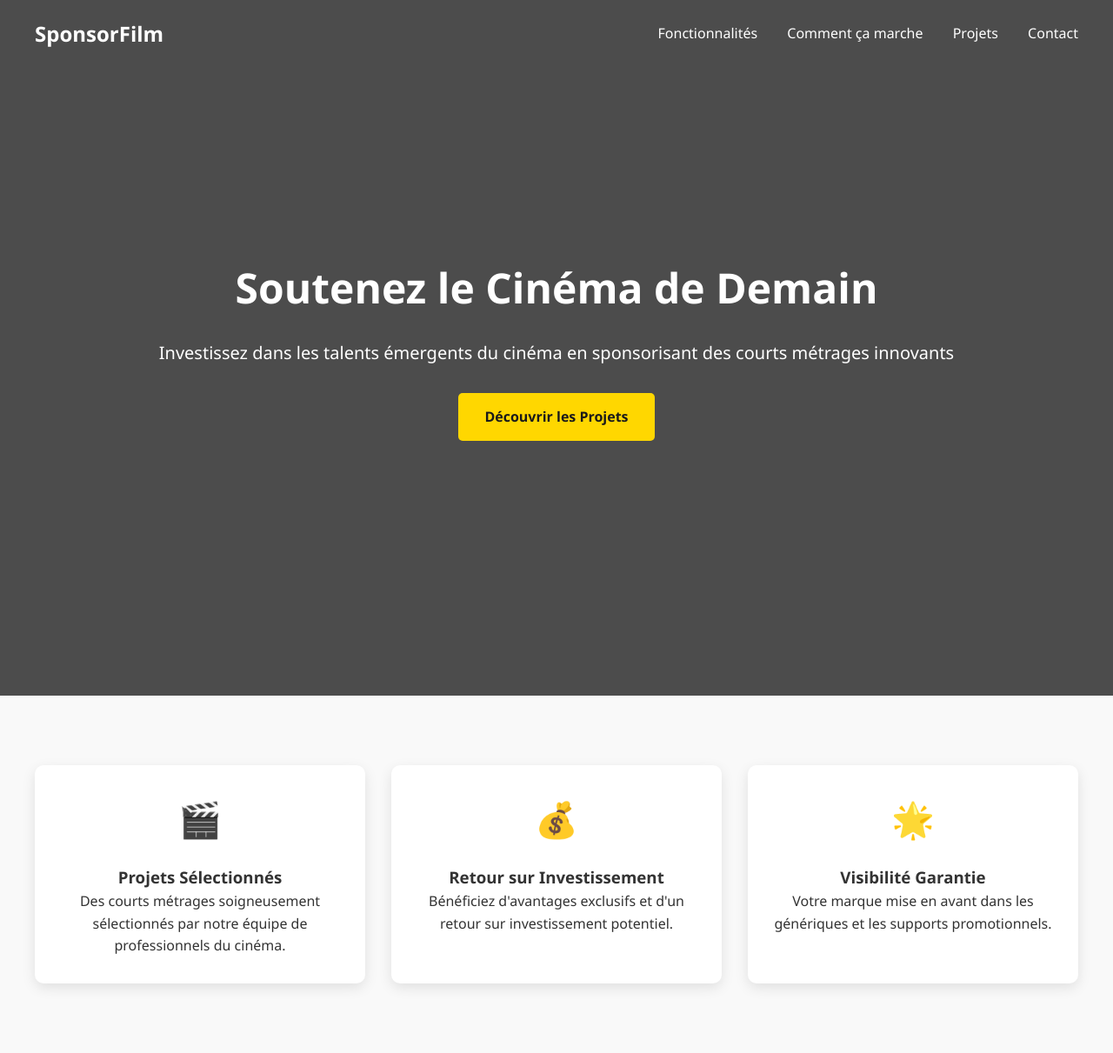
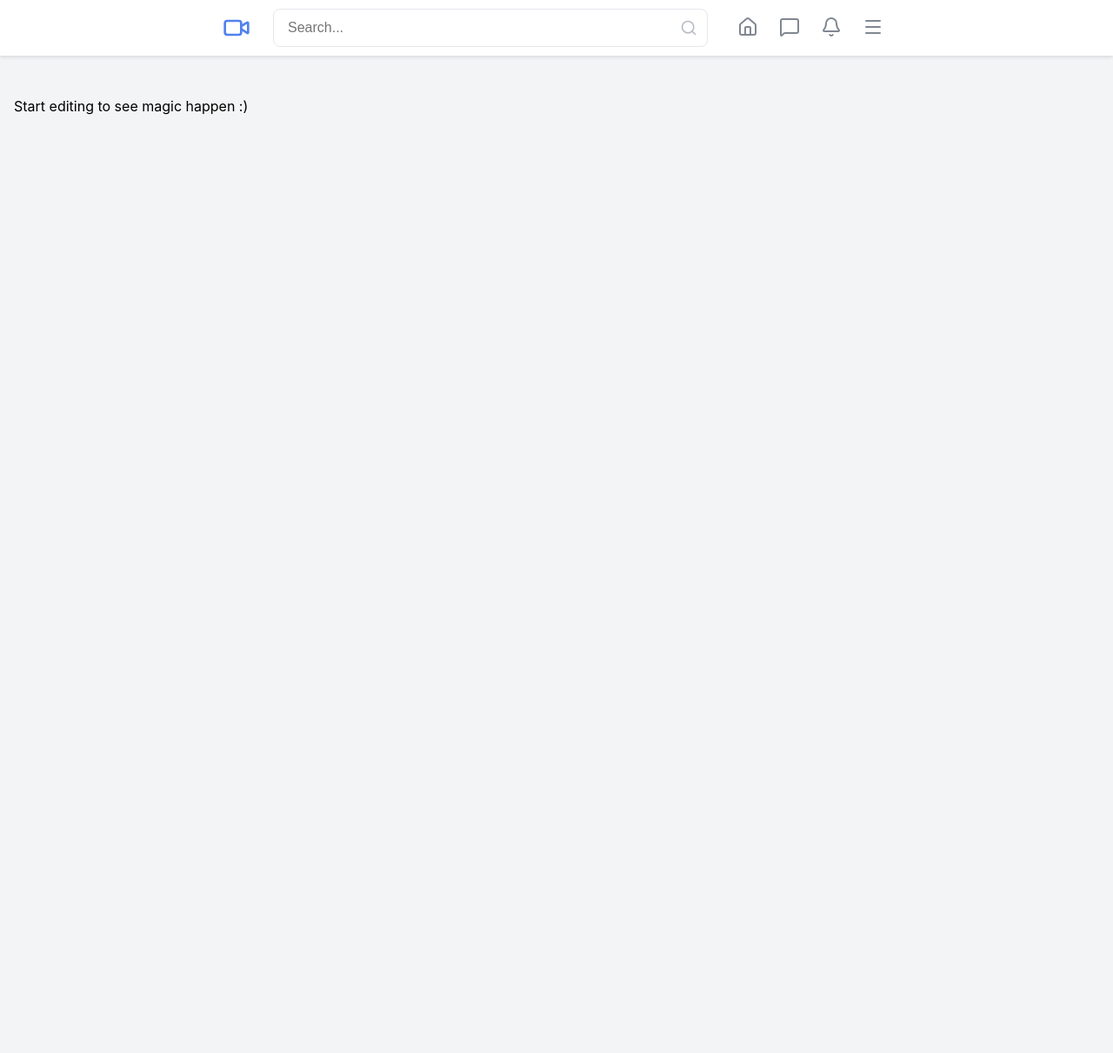
Before and after one commit to JXPROs/serveur, a plain HTML site: page index.html in a window 1280 px wide. Shown: the whole page at 87% size. After the commit the page ends 800 px from the top, so only its background shows below. Drawn offline with nearby package versions, Linux system fonts and the light colour scheme.

Commit message:
Update ui

```diff
--- a/index.html
+++ b/index.html
@@ -1,235 +1,54 @@
 <!DOCTYPE html>
-<html lang="fr">
+<html lang="en">
 <head>
-    <meta charset="UTF-8">
-    <meta name="viewport" content="width=device-width, initial-scale=1.0">
-    <title>SponsorFilm - Soutenez les Courts Métrages</title>
-    <style>
-        /* Reset et styles de base */
-        * {
-            margin: 0;
-            padding: 0;
-            box-sizing: border-box;
-        }
-
-        body {
-            font-family: 'Segoe UI', Arial, sans-serif;
-            line-height: 1.6;
-            color: #333;
-        }
-
-        /* Header et Navigation */
-        .header {
-            background: linear-gradient(rgba(0,0,0,0.7), rgba(0,0,0,0.7)), url('/api/placeholder/1920/1080');
-            background-size: cover;
-            background-position: center;
-            height: 100vh;
-            display: flex;
-            flex-direction: column;
-            align-items: center;
-            justify-content: center;
-            text-align: center;
-            padding: 0 20px;
-            color: white;
-        }
-
-        nav {
-            position: fixed;
-            top: 0;
-            width: 100%;
-            padding: 20px;
-            background-color: transparent;
-            transition: background-color 0.3s;
-            z-index: 1000;
-        }
-
-        nav.scrolled {
-            background-color: #1a1a1a;
-            box-shadow: 0 2px 10px rgba(0,0,0,0.1);
-        }
-
-        .nav-content {
-            max-width: 1200px;
-            margin: 0 auto;
-            display: flex;
-            justify-content: space-between;
-            align-items: center;
-        }
-
-        .logo {
-            font-size: 24px;
-            font-weight: bold;
-            color: white;
-            text-decoration: none;
-        }
-
-        .nav-links a {
-            color: white;
-            text-decoration: none;
-            margin-left: 30px;
-            transition: color 0.3s;
-        }
-
-        .nav-links a:hover {
-            color: #ffd700;
-        }
-
-        /* Hero Section */
-        .hero-content h1 {
-            font-size: 48px;
-            margin-bottom: 20px;
-            animation: fadeInUp 1s ease-out;
-        }
-
-        .hero-content p {
-            font-size: 20px;
-            margin-bottom: 30px;
-            animation: fadeInUp 1s ease-out 0.2s;
-            opacity: 0;
-            animation-fill-mode: forwards;
-        }
-
-        .cta-button {
-            display: inline-block;
-            padding: 15px 30px;
-            background-color: #ffd700;
-            color: #1a1a1a;
-            text-decoration: none;
-            border-radius: 5px;
-            font-weight: bold;
-            transition: transform 0.3s, background-color 0.3s;
-            animation: fadeInUp 1s ease-out 0.4s;
-            opacity: 0;
-            animation-fill-mode: forwards;
-        }
-
-        .cta-button:hover {
-            background-color: #ffed4a;
-            transform: translateY(-3px);
-        }
-
-        /* Features Section */
-        .features {
-            padding: 80px 20px;
-            background-color: #f9f9f9;
-        }
-
-        .features-container {
-            max-width: 1200px;
-            margin: 0 auto;
-            display: grid;
-            grid-template-columns: repeat(auto-fit, minmax(300px, 1fr));
-            gap: 30px;
-        }
-
-        .feature-card {
-            background: white;
-            padding: 30px;
-            border-radius: 10px;
-            box-shadow: 0 5px 15px rgba(0,0,0,0.1);
-            transition: transform 0.3s;
-            text-align: center;
-        }
-
-        .feature-card:hover {
-            transform: translateY(-10px);
-        }
-
-        .feature-icon {
-            font-size: 40px;
-            color: #ffd700;
-            margin-bottom: 20px;
-        }
-
-        /* Animations */
-        @keyframes fadeInUp {
-            from {
-                opacity: 0;
-                transform: translateY(20px);
-            }
-            to {
-                opacity: 1;
-                transform: translateY(0);
-            }
-        }
-
-        /* Responsive Design */
-        @media (max-width: 768px) {
-            .nav-links {
-                display: none;
-            }
-
-            .hero-content h1 {
-                font-size: 36px;
-            }
-
-            .hero-content p {
-                font-size: 18px;
-            }
-        }
-    </style>
+  <meta charset="UTF-8">
+  <meta name="viewport" content="width=device-width, initial-scale=1.0">
+  <title>Video App</title>
+  <link href="https://unpkg.com/lucide-icons/dist/umd/lucide.css" rel="stylesheet">
+  <link rel="stylesheet" href="style.css">
 </head>
 <body>
-    <nav>
-        <div class="nav-content">
-            <a href="#" class="logo">SponsorFilm</a>
-            <div class="nav-links">
-                <a href="#features">Fonctionnalités</a>
-                <a href="#how-it-works">Comment ça marche</a>
-                <a href="#projects">Projets</a>
-                <a href="#contact">Contact</a>
-            </div>
-        </div>
-    </nav>
+  <nav class="navbar">
+    <div class="navbar-container">
+      <div class="logo">
+        <i data-lucide="video" class="logo-icon"></i>
+      </div>
 
-    <header class="header">
-        <div class="hero-content">
-            <h1>Soutenez le Cinéma de Demain</h1>
-            <p>Investissez dans les talents émergents du cinéma en sponsorisant des courts métrages innovants</p>
-            <a href="#" class="cta-button">Découvrir les Projets</a>
-        </div>
-    </header>
+      <div class="search-container">
+        <input type="text" placeholder="Search..." class="search-input">
+        <i data-lucide="search" class="search-icon"></i>
+      </div>
 
-    <section class="features">
-        <div class="features-container">
-            <div class="feature-card">
-                <div class="feature-icon">🎬</div>
-                <h3>Projets Sélectionnés</h3>
-                <p>Des courts métrages soigneusement sélectionnés par notre équipe de professionnels du cinéma.</p>
-            </div>
-            <div class="feature-card">
-                <div class="feature-icon">💰</div>
-                <h3>Retour sur Investissement</h3>
-                <p>Bénéficiez d'avantages exclusifs et d'un retour sur investissement potentiel.</p>
-            </div>
-            <div class="feature-card">
-                <div class="feature-icon">🌟</div>
-                <h3>Visibilité Garantie</h3>
-                <p>Votre marque mise en avant dans les génériques et les supports promotionnels.</p>
-            </div>
-        </div>
-    </section>
+      <div class="nav-items">
+        <button class="nav-item"><i data-lucide="home"></i></button>
+        <button class="nav-item"><i data-lucide="message-square"></i></button>
+        <button class="nav-item"><i data-lucide="bell"></i></button>
+        <button class="nav-item"><i data-lucide="menu"></i></button>
+      </div>
 
-    <script>
-        // Navigation scroll effect
-        window.addEventListener('scroll', () => {
-            const nav = document.querySelector('nav');
-            if (window.scrollY > 50) {
-                nav.classList.add('scrolled');
-            } else {
-                nav.classList.remove('scrolled');
-            }
-        });
+      <button class="mobile-menu-btn">
+        <i data-lucide="menu"></i>
+      </button>
+    </div>
 
-        // Smooth scroll for navigation links
-        document.querySelectorAll('a[href^="#"]').forEach(anchor => {
-            anchor.addEventListener('click', function (e) {
-                e.preventDefault();
-                document.querySelector(this.getAttribute('href')).scrollIntoView({
-                    behavior: 'smooth'
-                });
-            });
-        });
-    </script>
+    <div class="mobile-search">
+      <input type="text" placeholder="Search..." class="search-input">
+      <i data-lucide="search" class="search-icon"></i>
+    </div>
+
+    <div class="mobile-menu">
+      <button class="mobile-nav-item"><i data-lucide="home"></i></button>
+      <button class="mobile-nav-item"><i data-lucide="message-square"></i></button>
+      <button class="mobile-nav-item"><i data-lucide="bell"></i></button>
+      <button class="mobile-nav-item"><i data-lucide="menu"></i></button>
+    </div>
+  </nav>
+
+  <div class="content">
+    <p>Start editing to see magic happen :)</p>
+  </div>
+
+  <script src="https://unpkg.com/lucide@latest"></script>
+  <script src="script.js"></script>
 </body>
 </html>
--- /dev/null
+++ b/script.js
@@ -0,0 +1,16 @@
+lucide.createIcons();
+
+// Mobile menu functionality
+const mobileMenuBtn = document.querySelector('.mobile-menu-btn');
+const mobileMenu = document.querySelector('.mobile-menu');
+let isMenuOpen = false;
+
+mobileMenuBtn.addEventListener('click', () => {
+  isMenuOpen = !isMenuOpen;
+  mobileMenu.classList.toggle('active');
+
+  // Change menu icon when opened/closed
+  const menuIcon = mobileMenuBtn.querySelector('i');
+  menuIcon.setAttribute('data-lucide', isMenuOpen ? 'x' : 'menu');
+  lucide.createIcons();
+});
--- /dev/null
+++ b/style.css
@@ -0,0 +1,190 @@
+* {
+    margin: 0;
+    padding: 0;
+    box-sizing: border-box;
+  }
+
+  body {
+    font-family: -apple-system, BlinkMacSystemFont, "Segoe UI", Roboto, sans-serif;
+    background-color: #f3f4f6;
+  }
+
+  .navbar {
+    position: fixed;
+    top: 0;
+    left: 0;
+    width: 100%;
+    background-color: white;
+    box-shadow: 0 2px 4px rgba(0, 0, 0, 0.1);
+    z-index: 50;
+  }
+
+  .navbar-container {
+    max-width: 800px;
+    margin: 0 auto;
+    padding: 0 1rem;
+    height: 4rem;
+    display: flex;
+    align-items: center;
+    justify-content: space-between;
+  }
+
+  .logo {
+    display: flex;
+    align-items: center;
+  }
+
+  .logo-icon {
+    width: 2rem;
+    height: 2rem;
+    color: #2563eb;
+    opacity: 0.8;
+  }
+
+  .search-container {
+    flex: 1;
+    max-width: 500px;
+    margin: 0 1.5rem;
+    position: relative;
+    display: none;
+  }
+
+  @media (min-width: 768px) {
+    .search-container {
+      display: block;
+    }
+  }
+
+  .search-input {
+    width: 100%;
+    padding: 0.75rem 2.5rem 0.75rem 1rem;
+    border: 1px solid #e5e7eb;
+    border-radius: 0.5rem;
+    font-size: 1rem;
+    outline: none;
+    transition: border-color 0.2s;
+  }
+
+  .search-input:focus {
+    border-color: #2563eb;
+  }
+
+  .search-icon {
+    position: absolute;
+    right: 0.75rem;
+    top: 50%;
+    transform: translateY(-50%);
+    width: 1.25rem;
+    height: 1.25rem;
+    color: #9ca3af;
+    opacity: 0.7;
+  }
+
+  .nav-items {
+    display: none;
+  }
+
+  @media (min-width: 768px) {
+    .nav-items {
+      display: flex;
+      gap: 0.5rem;
+    }
+  }
+
+  .nav-item {
+    padding: 0.5rem;
+    border: none;
+    background: none;
+    border-radius: 0.375rem;
+    color: #4b5563;
+    cursor: pointer;
+    transition: all 0.2s;
+    opacity: 0.7;
+  }
+
+  .nav-item:hover {
+    background-color: #f3f4f6;
+    color: #111827;
+    opacity: 1;
+  }
+
+  .nav-item i {
+    width: 1.25rem;
+    height: 1.25rem;
+  }
+
+  .mobile-menu-btn {
+    display: flex;
+    padding: 0.5rem;
+    border: none;
+    background: none;
+    border-radius: 0.375rem;
+    color: #4b5563;
+    cursor: pointer;
+  }
+
+  @media (min-width: 768px) {
+    .mobile-menu-btn {
+      display: none;
+    }
+  }
+
+  .mobile-menu-btn i {
+    width: 1.5rem;
+    height: 1.5rem;
+    opacity: 0.7;
+  }
+
+  .mobile-search {
+    padding: 0.5rem 1rem;
+    display: block;
+  }
+
+  @media (min-width: 768px) {
+    .mobile-search {
+      display: none;
+    }
+  }
+
+  .mobile-menu {
+    display: none;
+    padding: 0.5rem;
+    background-color: white;
+    border-top: 1px solid #e5e7eb;
+  }
+
+  .mobile-menu.active {
+    display: flex;
+    flex-direction: column;
+    gap: 0.25rem;
+  }
+
+  .mobile-nav-item {
+    width: 100%;
+    padding: 0.75rem;
+    border: none;
+    background: none;
+    border-radius: 0.375rem;
+    color: #4b5563;
+    cursor: pointer;
+    transition: all 0.2s;
+    display: flex;
+    align-items: center;
+    opacity: 0.7;
+  }
+
+  .mobile-nav-item:hover {
+    background-color: #f3f4f6;
+    color: #111827;
+    opacity: 1;
+  }
+
+  .mobile-nav-item i {
+    width: 1.25rem;
+    height: 1.25rem;
+  }
+
+  .content {
+    margin-top: 6rem;
+    padding: 1rem;
+  }
```
